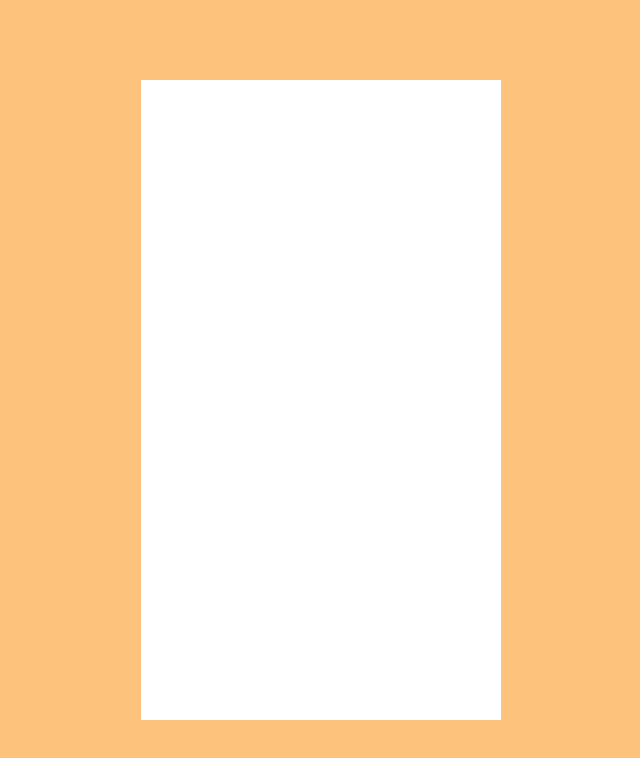
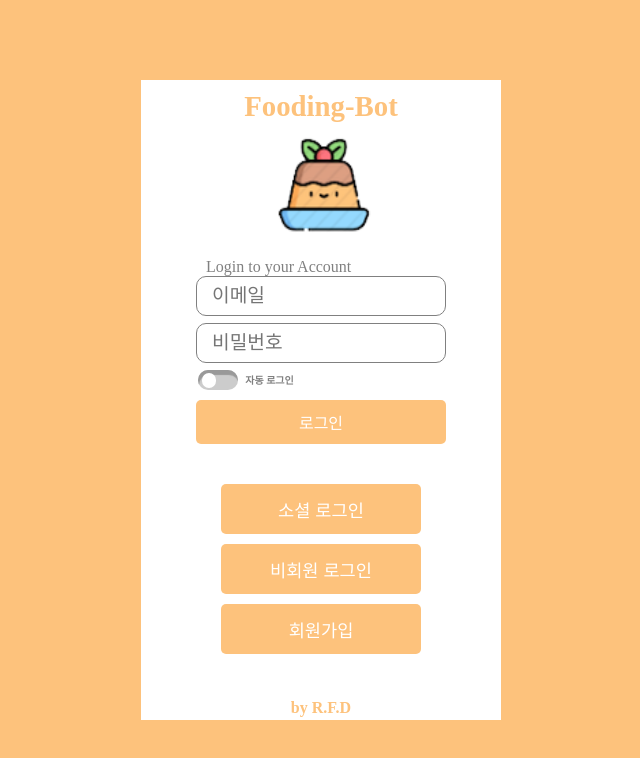
Before and after one commit to codestates/fooding-bot-client, a React (Create React App) app in the folder fooding-bot-app/: page / in a window 1280 px wide. Shown: the top 758 px of the page, without its empty margins (319-959 px from the left). Built offline with nearby package versions, Linux system fonts and the light colour scheme.

Commit message:
gitignore error

```diff
--- a/fooding-bot-app/src/App.js
+++ b/fooding-bot-app/src/App.js
@@ -1,6 +1,6 @@
 import React from "react";
 import './App.css';
-// import LoginContainer from './pages/LoginContainer';
+import LoginContainer from './pages/LoginContainer';
 // import SignupContainer from './pages/SignupContainer';
 // import ProfileContainer from './pages/ProfileContainer'
 // import MyFoodingContainer from './pages/MyFoodingContainer';
@@ -13,7 +13,7 @@ class App extends React.Component {
         return (
             <div>
                 <div className='app-background'>
-                    {/* <LoginContainer /> */}
+                    <LoginContainer />
                     {/* <SignupContainer /> */}
                     {/* <ProfileContainer /> */}
                     {/* <MyFoodingContainer /> */}
```
